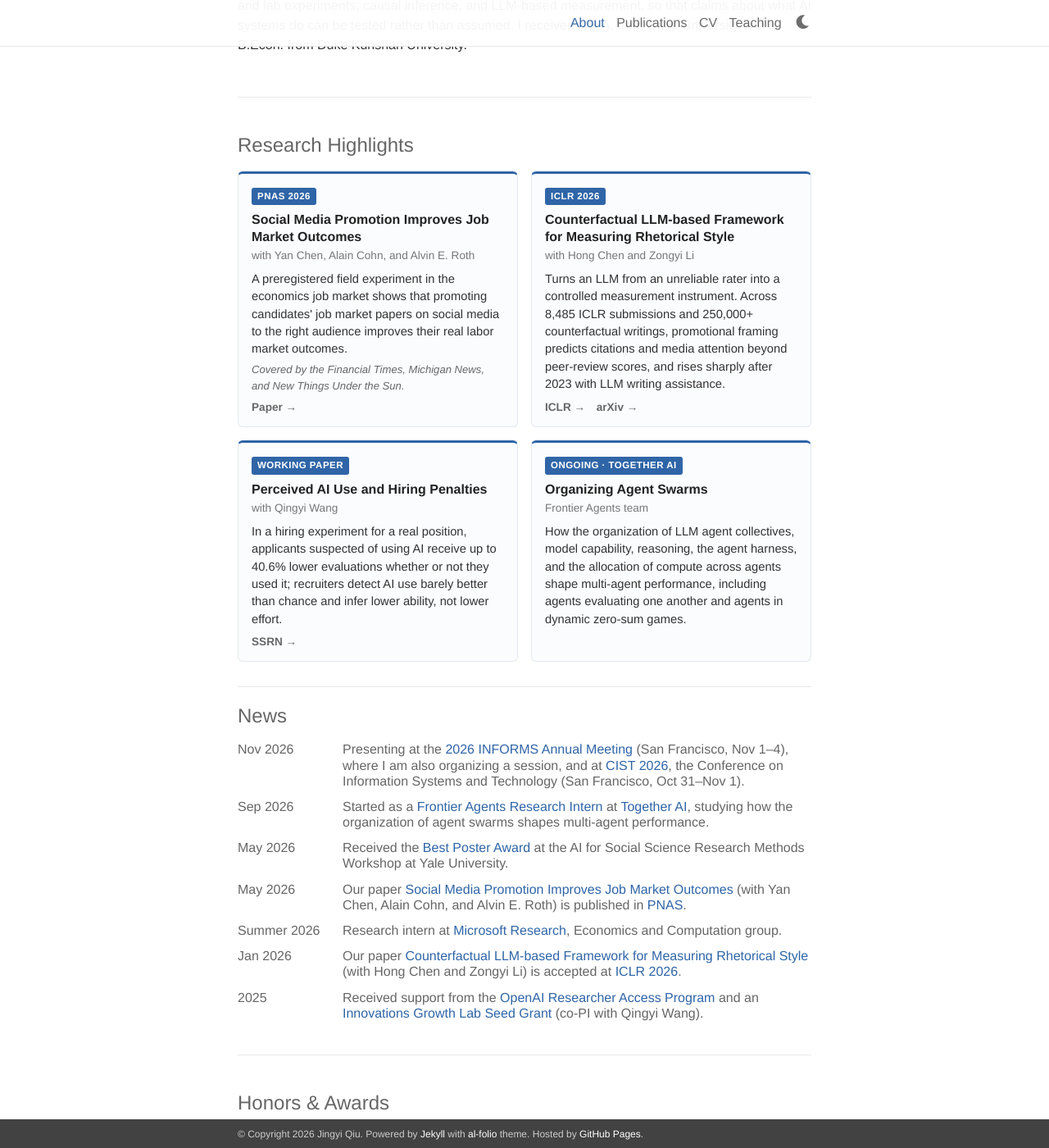
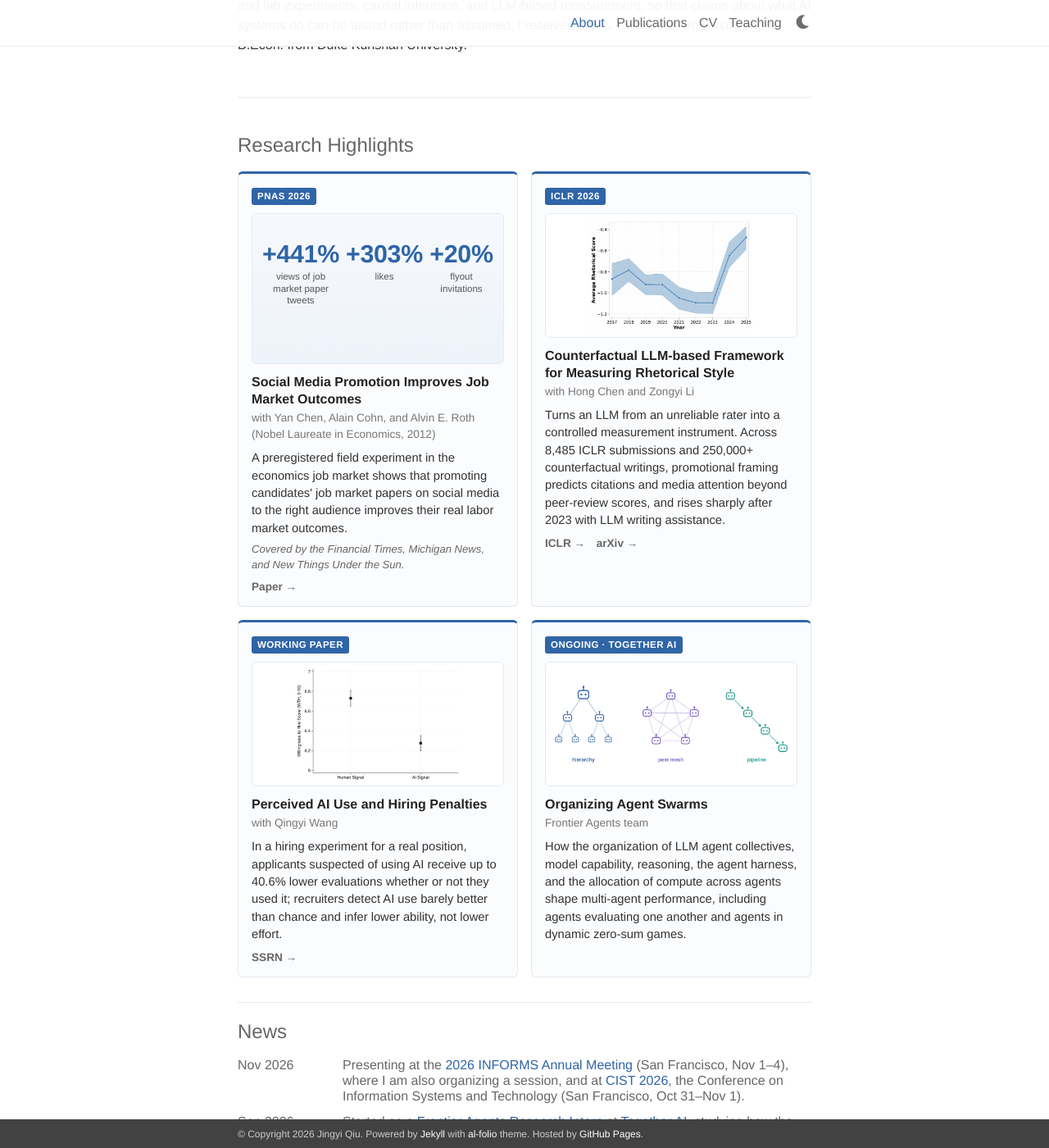
Before and after one commit to Jingyi-Qiu/Jingyi-Qiu.github.io, a Jekyll site: the page built from _pages/about.md, in a window 1280 px wide and 1400 px high, scrolled down 831 px. Shown: the whole window at 82% size. Built offline with Jekyll 4.4.1, drawn with Linux system fonts in a browser that asks for light colours; some web fonts are replaced.

Commit message:
Highlight cards: headline numbers for PNAS, key figures for ICLR and hiring papers, agent-structure illustration; Nobel note for Roth
Co-Authored-By: Claude Opus 5.5 <noreply@anthropic.com>
Claude-Session: https://claude.ai/code/session_01UnNrDQhXQVLdbS13m9sxuq

```diff
--- a/_data/highlights.yml
+++ b/_data/highlights.yml
@@ -3,7 +3,14 @@
 research:
   - tag: PNAS 2026
     title: Social Media Promotion Improves Job Market Outcomes
-    with: with Yan Chen, Alain Cohn, and Alvin E. Roth
+    stats:
+      - num: "+441%"
+        label: views of job market paper tweets
+      - num: "+303%"
+        label: likes
+      - num: "+20%"
+        label: flyout invitations
+    with: with Yan Chen, Alain Cohn, and Alvin E. Roth (Nobel Laureate in Economics, 2012)
     finding: A preregistered field experiment in the economics job market shows that promoting candidates' job market papers on social media to the right audience improves their real labor market outcomes.
     note: "Covered by the Financial Times, Michigan News, and New Things Under the Sun."
     links:
@@ -11,6 +18,8 @@ research:
         url: https://www.pnas.org/doi/10.1073/pnas.2528289123
   - tag: ICLR 2026
     title: Counterfactual LLM-based Framework for Measuring Rhetorical Style
+    image: hl/iclr_rhetoric_trend.png
+    image_alt: Average rhetorical score of ICLR submissions by year, rising sharply after 2023
     with: with Hong Chen and Zongyi Li
     finding: Turns an LLM from an unreliable rater into a controlled measurement instrument. Across 8,485 ICLR submissions and 250,000+ counterfactual writings, promotional framing predicts citations and media attention beyond peer-review scores, and rises sharply after 2023 with LLM writing assistance.
     links:
@@ -20,6 +29,8 @@ research:
         url: https://arxiv.org/abs/2512.19908
   - tag: Working paper
     title: Perceived AI Use and Hiring Penalties
+    image: hl/hiring_ai_signal.png
+    image_alt: Willingness-to-hire scores are lower for applicants with an AI-use signal than with a human signal
     with: with Qingyi Wang
     finding: In a hiring experiment for a real position, applicants suspected of using AI receive up to 40.6% lower evaluations whether or not they used it; recruiters detect AI use barely better than chance and infer lower ability, not lower effort.
     links:
@@ -27,6 +38,8 @@ research:
         url: https://papers.ssrn.com/sol3/papers.cfm?abstract_id=5675322
   - tag: Ongoing &middot; Together AI
     title: Organizing Agent Swarms
+    image: hl/agent_structures.png
+    image_alt: Illustration of agent organizations - hierarchy, peer mesh, pipeline
     with: Frontier Agents team
     finding: How the organization of LLM agent collectives, model capability, reasoning, the agent harness, and the allocation of compute across agents shape multi-agent performance, including agents evaluating one another and agents in dynamic zero-sum games.
 
--- a/_includes/highlights.html
+++ b/_includes/highlights.html
@@ -5,6 +5,8 @@
     {% for r in h.research %}
     <div class="hl-card">
       <span class="hl-tag">{{ r.tag }}</span>
+      {% if r.image %}{% assign img_url = r.image | prepend: '/assets/img/' | relative_url %}<div class="hl-fig"><a href="{{ img_url }}" target="_blank" rel="noopener" title="Open full-size figure"><img src="{{ img_url }}" alt="{{ r.image_alt }}" loading="lazy"></a></div>{% endif %}
+      {% if r.stats %}<div class="hl-fig hl-stats">{% for s in r.stats %}<div class="hl-stat"><span class="num">{{ s.num }}</span><span class="lbl">{{ s.label }}</span></div>{% endfor %}</div>{% endif %}
       <div class="hl-title">{{ r.title }}</div>
       {% if r.with %}<div class="hl-with">{{ r.with }}</div>{% endif %}
       <p class="hl-finding">{{ r.finding }}</p>
--- a/assets/css/custom.css
+++ b/assets/css/custom.css
@@ -135,3 +135,12 @@ footer { box-sizing: border-box; }
 a.cred:hover { background: rgba(47,101,167,.12); text-decoration: none; color: #2f65a7; }
 .talks-line { font-size: 0.88em; color: #666; margin: 10px 0 0; }
 .bio p.lead { font-size: 1.28em; line-height: 1.45; color: #222; margin-bottom: 0.9em; }
+
+/* ---- Highlight card visuals (figure or headline numbers) ---- */
+.hl-fig { height: 150px; margin: 10px 0 12px; border: 1px solid #e6eaf0; border-radius: 6px; background: #fff; display: flex; align-items: center; justify-content: center; overflow: hidden; }
+.hl-fig a { display: flex; width: 100%; height: 100%; align-items: center; justify-content: center; }
+.hl-fig img { max-width: 100%; max-height: 100%; object-fit: contain; padding: 6px; box-sizing: border-box; }
+.hl-stats { justify-content: space-around; align-items: flex-start; padding: 32px 8px 0; background: linear-gradient(180deg, #f6f9fd, #eef3fa); }
+.hl-stat { display: flex; flex-direction: column; align-items: center; text-align: center; flex: 1 1 0; padding: 0 4px; }
+.hl-stat .num { font-size: 1.9em; font-weight: 700; color: #2f65a7; line-height: 1.1; letter-spacing: -0.01em; }
+.hl-stat .lbl { font-size: 0.72em; color: #555; margin-top: 4px; line-height: 1.25; }
--- a/assets/css/dark.css
+++ b/assets/css/dark.css
@@ -79,3 +79,8 @@ html[data-theme="dark"] .cred { border-color: rgba(141,184,255,.35); color: #8db
 html[data-theme="dark"] a.cred:hover { background: rgba(141,184,255,.14); color: #8db8ff; }
 html[data-theme="dark"] .talks-line { color: #8c96a2; }
 html[data-theme="dark"] .bio p.lead { color: #eef1f4; }
+
+html[data-theme="dark"] .hl-fig { border-color: #262b31; }
+html[data-theme="dark"] .hl-stats { background: linear-gradient(180deg, #1b2230, #182029); }
+html[data-theme="dark"] .hl-stat .num { color: #8db8ff; }
+html[data-theme="dark"] .hl-stat .lbl { color: #a9b2bc; }
```
Also changed, not shown: assets/img/hl/agent_structures.png (added), assets/img/hl/hiring_ai_signal.png (added), assets/img/hl/iclr_rhetoric_trend.png (added).
